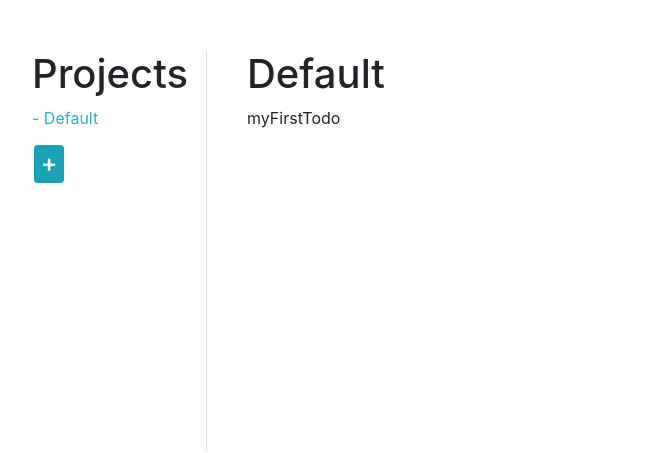
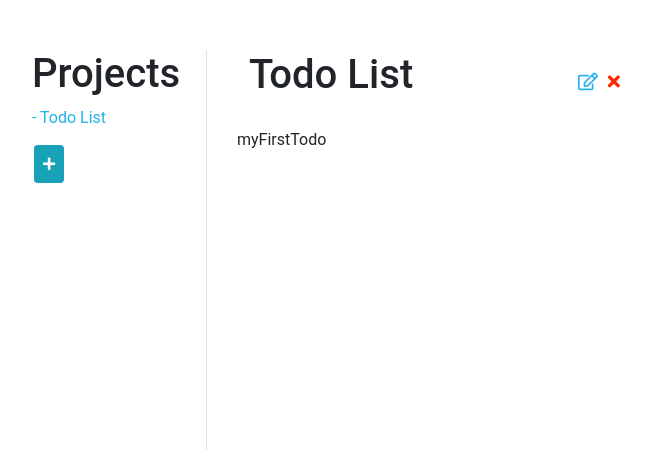
Before and after one commit to LeeSD90/js-todo-list, a website built with webpack: page dist/index.html in a window 1280 px wide. Shown: the whole page, without its empty margins (53-704 px from the left). Built offline with nearby package versions, Linux system fonts and the light colour scheme.

Commit message:
add ui elements for changing project names

```diff
--- a/src/index.js
+++ b/src/index.js
@@ -4,8 +4,6 @@ import './styles/style.scss';
 
 import { setListeners, render } from './render';
 
-
-
 document.addEventListener('DOMContentLoaded', function() {
     render();
  });
--- a/src/logic.js
+++ b/src/logic.js
@@ -15,7 +15,7 @@ const addNewTodo = (project, title, description, dueDate, priority) => {
 
 var projects = [];
 var todo = todoFactory("myFirstTodo", "Here is a test Todo", "date", 3);
-addNewProject("Default");
-projects.filter(p => { return p.name === "Default" })[0].addToProject(todo);
+addNewProject("Todo List");
+projects.filter(p => { return p.name === "Todo List" })[0].addToProject(todo);
 
-export {projects, addNewProject};
+export { projects, addNewProject };
--- a/src/render.js
+++ b/src/render.js
@@ -7,19 +7,51 @@ const render = () => {
 }
 
 const renderProject = (project) => {
-    var view = document.getElementById('project-view');
-    view.innerHTML = "";
+    clearToolbars();
+    var projectItems = document.getElementById('project-items');
+    projectItems.innerHTML = "";
 
-    var heading = document.createElement('h1');
-    view.appendChild(heading);
+    var projectName = document.getElementById('project-name');
+    projectName.value = project.name;
+    setProjectNameWidth(projectName);
 
-    heading.innerHTML = project.name;
+    var toolbar = document.createElement('div');
+    toolbar.setAttribute("class", "toolbar");
+
+    var editButton = document.createElement('div');
+    var deleteButton = document.createElement('div');
+    var editIco = document.createElement('i');
+    var deleteIco = document.createElement('i');
+    editIco.setAttribute("class", "far fa-edit")
+    deleteIco.setAttribute("class", "fas fa-times")
+    editButton.setAttribute("class", "toolbar-item edit");
+    deleteButton.setAttribute("class", "toolbar-item delete");
+    editButton.setAttribute("alt", "Edit Project Name");
+    editButton.id = "edit-button";
+    deleteButton.setAttribute("alt", "Delete Project");
+
+    editButton.addEventListener("click", function(){ return editProjectButton(project) });
+    deleteButton.addEventListener("click", deleteProjectButton);
+
+    editButton.appendChild(editIco);
+    deleteButton.appendChild(deleteIco);
+    toolbar.appendChild(editButton);
+    toolbar.appendChild(deleteButton);
+
+    var projectHeading = document.getElementById('project-heading');
+    projectHeading.appendChild(toolbar);
+
     project.todos.forEach((todo) => {
         var item = document.createElement("div");
         item.setAttribute("class", "todo-item");
         item.innerHTML = todo.title;
-        view.appendChild(item);
+        projectItems.appendChild(item);
     })
+}
+
+const setProjectNameWidth = (projectName) => {
+    //projectName.style.width = parseInt(window.getComputedStyle(projectName, null).getPropertyValue('font-size')) * projectName.value.length + 'px';
+    projectName.setAttribute("size", projectName.value.length);
 }
 
 const renderProjectList = () => {
@@ -35,10 +67,11 @@ const renderProjectList = () => {
 
 const setListeners = () => {
     document.getElementById('new-project-button').addEventListener("click", toggleButtons);
-    document.getElementById('submit-new-project-button').addEventListener("click", newProject);
+    document.getElementById('submit-new-project-button').addEventListener("click", submitNewProjectButton);
 
     document.addEventListener("click", (evt) => {
         const form = document.getElementById('new-project-form');
+
         let target = evt.target;
 
         do{
@@ -53,16 +86,22 @@ const setListeners = () => {
 
 const clear = () => {
     var projects = document.getElementById('projects');
-    var project = document.getElementById('project-view');
+    var projectItems = document.getElementById('project-items');
+    var projectName = document.getElementById('project-name');
 
-    project.innerHTML = "";
+    projectItems.innerHTML = "";
+    projectName.innerHTML = "";
     projects.innerHTML = "";
+
+    clearToolbars();
 }
 
-function newProject() {
-    addNewProject(document.getElementById('new-project').value);
-    toggleButtons();
-    render();
+const clearToolbars = () => {
+    var toolbars = document.getElementsByClassName('toolbar');
+    var submitEdit = document.getElementById('submit-edit-project-button');
+
+    if(!submitEdit.classList.contains('hidden')) { submitEdit.classList.add("hidden"); }
+    if(toolbars != undefined && toolbars.length > 0){ for(var i = 0; i < toolbars.length; i++){ toolbars[i].innerHTML = ""; } }
 }
 
 function toggleButtons() {
@@ -71,4 +110,23 @@ function toggleButtons() {
     document.getElementById('submit-new-project-button').classList.toggle("hidden");
 }
 
+function submitNewProjectButton() {
+    addNewProject(document.getElementById('new-project').value);
+    toggleButtons();
+    render();
+}
+
+function editProjectButton(project) {
+    var projectName = document.getElementById('project-name')
+    projectName.readOnly = true ? false : true;
+    projectName.focus();
+
+    document.getElementById('edit-button').classList.toggle("hidden");
+    document.getElementById('submit-edit-project-button').classList.toggle("hidden");
+}
+
+function deleteProjectButton() {
+    console.log("boop")
+}
+
 export { setListeners, render };
--- a/src/styles/colors.scss
+++ b/src/styles/colors.scss
@@ -4,3 +4,5 @@ $button-green: #5cf33e;
 $button-red: #eb2121;
 
 $link-blue: #21b2eb;
+$link-red: rgb(255, 38, 0);
+$link-green: #28a745;
--- a/src/styles/style.scss
+++ b/src/styles/style.scss
@@ -1,6 +1,10 @@
 @import 'colors';
 
 /* Main */
+
+* {
+    font-family: 'Roboto', sans-serif;
+}
 
 .container {
     margin-top: 50px;
@@ -8,7 +12,7 @@
 }
 
 .hidden {
-    display: none;
+    display: none !important;
 }
 
 /* Projects List */
@@ -22,7 +26,7 @@
     margin-bottom: 15px;
 }
 
-#new-project {
+.project-textbox {
     width: 0px;
     opacity: 0;
     transition: all .5s ease;
@@ -57,4 +61,41 @@ form {
 
 #project-view {
     padding: 0 40px;
+    #project-heading {
+        margin-bottom: 20px;
+        #project-name {
+            font-size: 2.5rem;
+            margin-bottom: .5rem;
+            font-family: inherit;
+            font-weight: 500;
+            line-height: 1.2;
+            color: inherit;
+            margin-right: 10px;
+            border: none;
+        }
+        .toolbar {
+            display: inline;
+        }
+        .toolbar-item {
+            display: inline;
+            cursor: pointer;
+            font-size: 1.1rem;
+            margin-left: 10px;
+            &.edit {
+                color: $link-blue;
+            }
+            &.delete {
+                color: $link-red;
+            }
+            &.submit {
+                color: $link-green;
+            }
+        }
+        button {
+            display: inline;
+        }
+    }
+    #project-items {
+        padding-left: 20px;
+    }
 }
```
Also changed, not shown: dist/bundle.js, dist/index.html.
